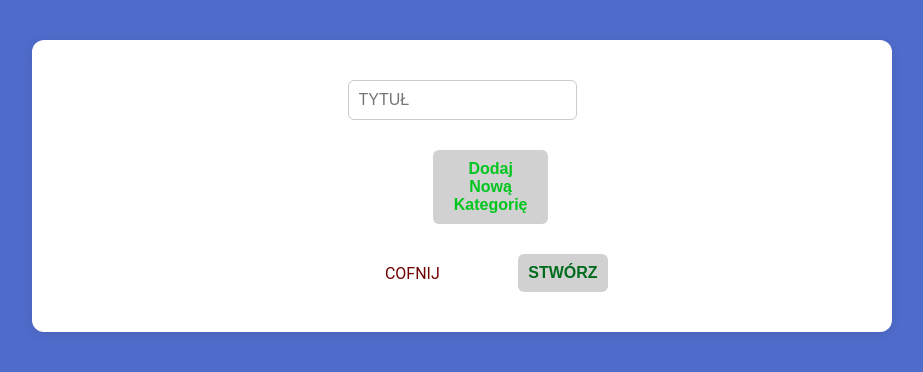
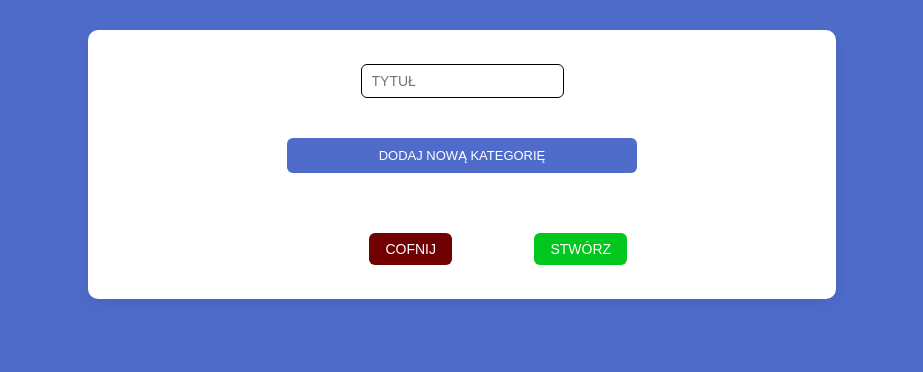
Before and after one commit to KonPaclawski/ZTPAI, a React (Create React App) app in the folder frontend/: page /newBudget in a window 1280 px wide. Shown: the top 372 px of the page, without its empty margins (178-1101 px from the left). Built offline with nearby package versions, Linux system fonts and the light colour scheme.

Commit message:
refactor(newBudget): new look

```diff
--- a/frontend/src/newBudget.jsx
+++ b/frontend/src/newBudget.jsx
@@ -229,17 +229,16 @@ const NewBudget = () => {
                 </button>
 
                 <div className={styles["submit-container"]}>
-                    <a
-                        className={styles["buttonSecondary"]}
-                        href="/dashboard"
-                        style={{ color: "#700002" }}
-                    >
-                        COFNIJ
-                    </a>
+                    <button
+                          type="button"
+                          className={styles["buttonSecondary"]}
+                          onClick={() => navigate("/dashboard")}
+                        >
+                          COFNIJ
+                    </button>
                     <button
                         className={styles["buttonPrimary"]}
                         type="submit"
-                        style={{ color: "#006c1e" }}
                     >
                         STWÓRZ
                     </button>
--- a/frontend/src/newBudget.module.css
+++ b/frontend/src/newBudget.module.css
@@ -6,93 +6,103 @@ body {
 }
 
 .main-container {
-  max-width: 800px;
-  margin: 40px auto;
+  max-width: 700px;
+  margin: 30px auto;
   background-color: #fff;
-  padding: 30px;
-  border-radius: 12px;
-  box-shadow: 0 2px 10px rgba(0, 0, 0, 0.1);
-  display:flex;
-  flex-direction: column;
-  align-items: center;
-  justify-content: center;
-}
-
-.info-container {
+  padding: 24px;
+  border-radius: 10px;
+  box-shadow: 0 6px 18px rgba(0, 0, 0, 0.08);
   display: flex;
   flex-direction: column;
   align-items: center;
   justify-content: center;
-  gap: 15px;
-
+  gap: 24px;
 }
 
-.top-inputs {
+.main-container > form {
+  display: flex;
+  flex-direction: column;
+  align-items: center;
+  justify-content: center;
+  width: 100%;
+  gap:20px;
+}
+
+input {
+  padding: 8px 10px;
+  font-size: 14px;
+  border: 1px solid ;
+  border-radius: 6px;
+  margin: 1px solid black;
+  box-sizing: border-box;
+}
+.info-container,
+.top-inputs,
+.category-container,
+.payment-container {
   display: flex;
   gap: 10px;
   align-items: center;
   justify-content: center;
-}
-
-input {
-  padding: 10px;
-  font-size: 16px;
-  border: 1px solid #ccc;
-  border-radius: 6px;
   width: 100%;
 }
 
 .buttonPrimary {
-  color: #00C61E;
+  background-color: #00C61E;
+  color: white;
   border: none;
   border-radius: 6px;
+  padding: 8px 16px;
+  font-size: 14px;
   cursor: pointer;
+  font-weight: 500;
+  text-transform: uppercase;
   transition: background-color 0.2s ease;
+  width: 140px;
+  text-align: center;
+  box-sizing: border-box;
 }
 
 .buttonPrimary:hover {
-  opacity: 0.9;
+  background-color: #00a61b;
 }
 
 .buttonSecondary {
-  color: #700002;
+  background-color: #700002;
+  color: white;
+  border: none;
   border-radius: 6px;
-  padding: 10px 20px;
+  padding: 8px 16px;
+  font-size: 14px;
   text-decoration: none;
   cursor: pointer;
-  display: inline-flex;
-  align-items: center;
-  gap: 10px;
+  font-weight: 500;
   transition: background-color 0.2s ease;
+  width: 140px;
+  text-align: center;
+  box-sizing: border-box;
 }
 
 .buttonSecondary:hover {
-  opacity: 0.9;
+  background-color: #5e0001;
 }
 
 .category-group,
 .payment-group {
-  margin-top: 20px;
-  border-top: 1px solid #ddd;
-  padding-top: 20px;
-}
-
-.category-container,
-.payment-container,
-.submit-container,
-.info-container {
-  display: flex;
-  align-items: center;
-  gap: 10px;
+  margin-top: 10px;
+  border-top: 1px solid #eee;
+  padding-top: 10px;
 }
 
 .removeBtn {
-  cursor: pointer;
-  color: #700002;
-  font-size: 16px;
   background: none;
   border: none;
-  padding: 0;
+  color: #e60000;
+  font-size: 13px;
+  cursor: pointer;
+  margin: 10px 0;
+  padding: 10px;
+  align-self: flex-end;
 }
 
 .removeBtn:hover {
@@ -101,22 +111,48 @@ input {
 
 .addCategoryBtn,
 .addPaymentBtn {
-  cursor: pointer;
-  color: #00C61E;
+  background-color: #4F6CCB;
+  color: white;
   border: none;
   border-radius: 6px;
-  padding: 10px 20px;
-  font-size: 16px;
+  padding: 10px;
+  margin: 10px 0;
+  font-size: 13px;
+  cursor: pointer;
+  font-weight: 500;
+  text-transform: uppercase;
   transition: background-color 0.2s ease;
 }
 
 .addCategoryBtn:hover,
 .addPaymentBtn:hover {
-  opacity: 0.9;
+  background-color: #3a54a3;
 }
 
 .payments-container {
+  display: flex;
   flex-direction: column;
-  display: flex;
+  align-items: center;
+  justify-content: center;
   gap: 10px;
 }
+
+.submit-container {
+  display: flex;
+  align-items: center;
+  justify-content: center;
+  gap: 10px;
+  margin-top: 20px;
+}
+
+@media (max-width: 500px) {
+  .submit-container {
+    flex-direction: column;
+    align-items: stretch;
+  }
+
+  .buttonPrimary,
+  .buttonSecondary {
+    width: 100%;
+  }
+}
```
